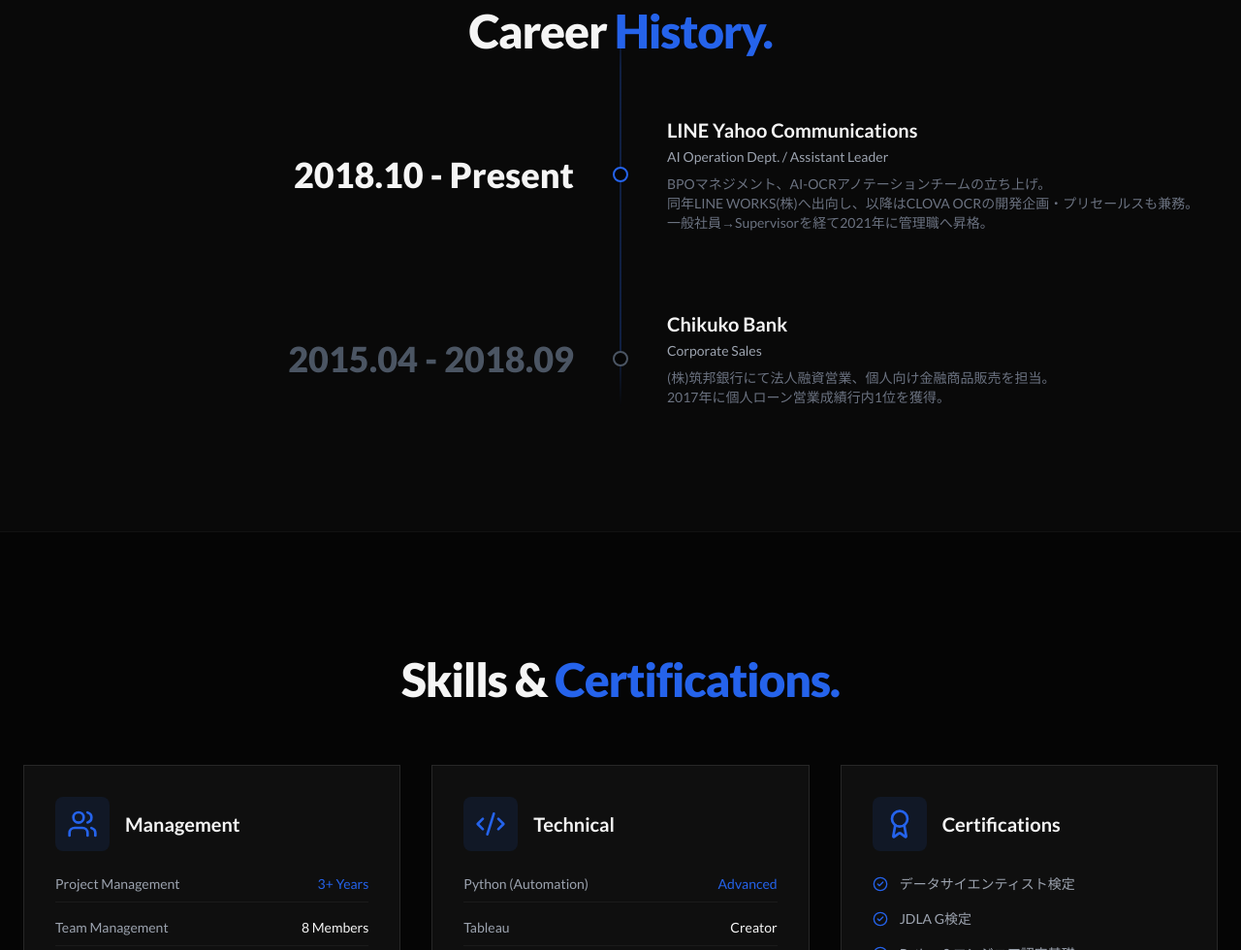
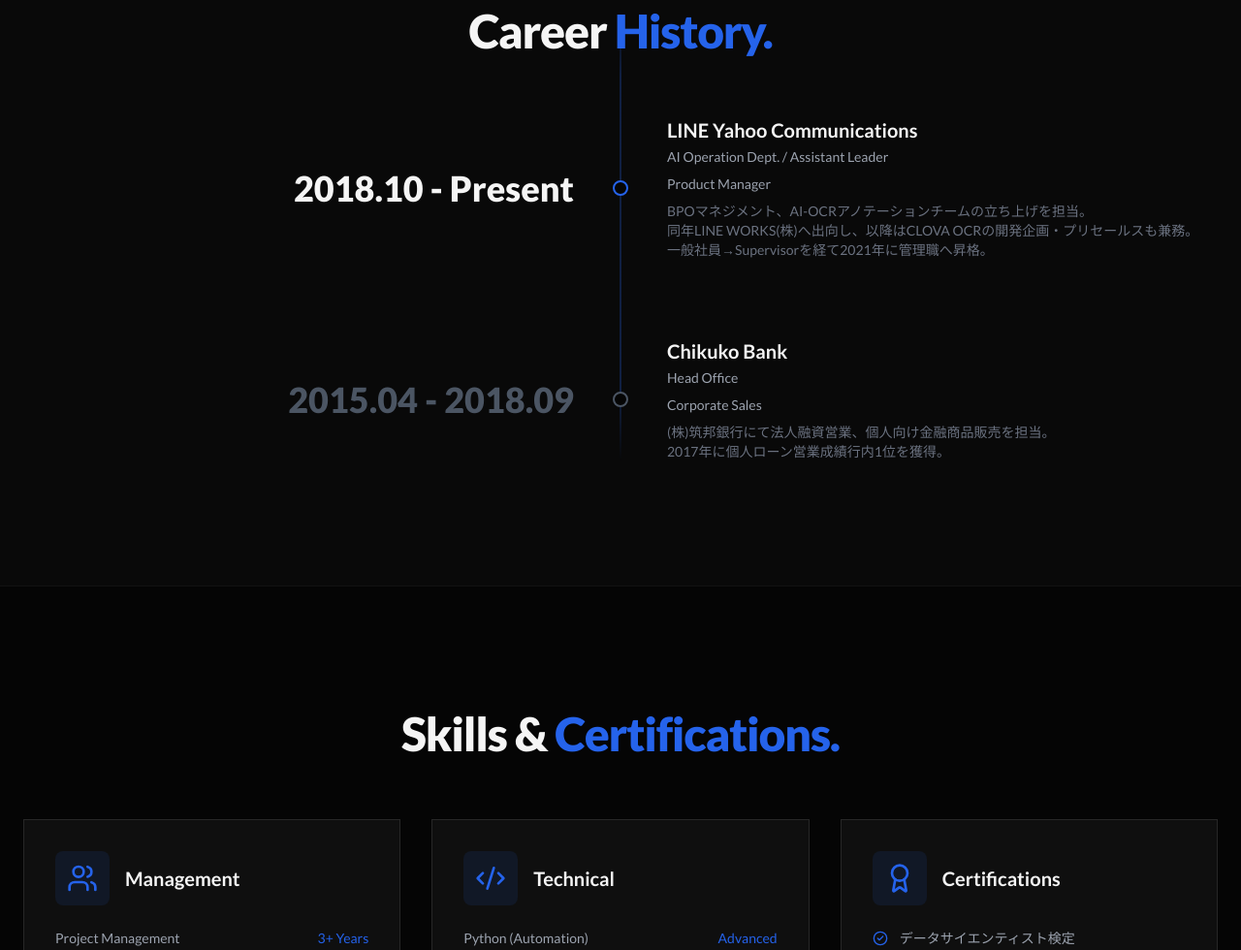
Before and after one commit to ryosuke1129/portfolio, a plain HTML site: page index.html in a window 1280 px wide. Shown: the part 1561-2541 px from the top of the page at 97% size. Drawn offline with nearby package versions, Linux system fonts and the light colour scheme.

Commit message:
Update index.html

```diff
--- a/index.html
+++ b/index.html
@@ -373,8 +373,9 @@
                     <div class="w-full md:w-1/2 md:pl-12 reveal md:reveal-right order-2">
                         <h3 class="text-lg md:text-xl font-bold text-white mb-1">LINE Yahoo Communications</h3>
                         <p class="text-gray-400 text-sm mb-2">AI Operation Dept. / Assistant Leader</p>
+                        <p class="text-gray-400 text-sm mb-2">Product Manager</p>
                         <p class="text-xs md:text-sm text-gray-500 leading-relaxed">
-                            BPOマネジメント、AI-OCRアノテーションチームの立ち上げ。<br>
+                            BPOマネジメント、AI-OCRアノテーションチームの立ち上げを担当。<br>
                             同年LINE WORKS(株)へ出向し、以降はCLOVA OCRの開発企画・プリセールスも兼務。<br>
                             一般社員→Supervisorを経て2021年に管理職へ昇格。
                         </p>
@@ -389,6 +390,7 @@
                     <div class="absolute left-[-11px] md:left-1/2 w-4 h-4 bg-black border-2 border-gray-600 rounded-full md:transform md:-translate-x-1/2 z-10 group-hover:border-accent group-hover:bg-accent transition-all duration-300 top-2 md:top-auto"></div>
                     <div class="w-full md:w-1/2 md:pl-12 reveal md:reveal-right order-2">
                         <h3 class="text-lg md:text-xl font-bold text-white mb-1">Chikuko Bank</h3>
+                        <p class="text-gray-400 text-sm mb-2">Head Office</p>
                         <p class="text-gray-400 text-sm mb-2">Corporate Sales</p>
                         <p class="text-xs md:text-sm text-gray-500 leading-relaxed">
                             (株)筑邦銀行にて法人融資営業、個人向け金融商品販売を担当。<br>
```
